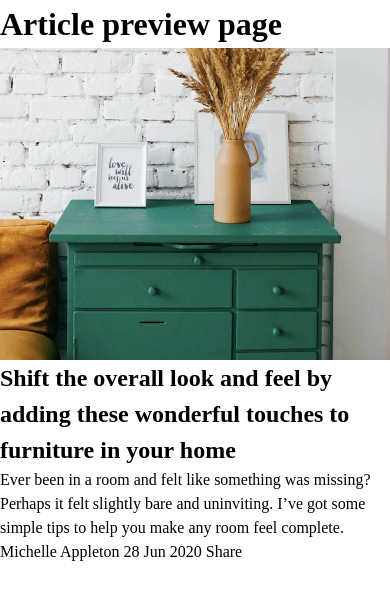
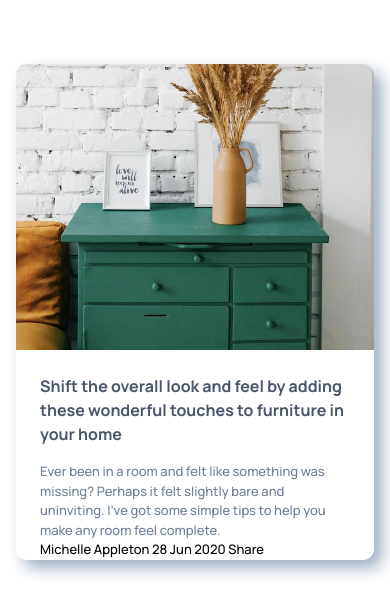
Before and after one commit to sclingan/article-preview, a React (Vite) app: page / in a window 390 px wide. Shown: the top 616 px of the page. Built offline with nearby package versions, Linux system fonts and the light colour scheme.

Commit message:
Adding mobile layout

```diff
--- a/index.html
+++ b/index.html
@@ -4,8 +4,13 @@
     <meta charset="UTF-8">
     <!-- displays site properly based on user's device -->
     <meta name="viewport" content="width=device-width, initial-scale=1.0">
+    <!-- SEO -->
     <meta name="description" content="Article preview challenge">
     <meta name="author" content="Scott Clingan">
+    <!-- Google Fonts -->
+    <link rel="preconnect" href="https://fonts.googleapis.com">
+    <link rel="preconnect" href="https://fonts.gstatic.com" crossorigin>
+    <link href="https://fonts.googleapis.com/css2?family=Manrope:wght@500;700&display=swap" rel="stylesheet">
     <link rel="icon" type="image/png" sizes="32x32" href="./public/favicon-32x32.png">
     <title>Frontend Mentor | Article preview component</title>
   </head>
--- a/src/App.css
+++ b/src/App.css
@@ -39,4 +39,46 @@ p, h1, h2, h3, h4, h5, h6 {
 /*  9. Create a root stacking context */
 #root, #__next {
   isolation: isolate;
+}
+
+body {
+  font-family: "Manrope";
+  font-size: 0.8125rem;
+  font-weight: 500;
+  text-align: left;
+  padding-top: 4rem;
+  padding-inline: 1rem;
+}
+
+.App {
+  box-shadow: 0.5rem 0.5rem 1rem hsl(212, 23%, 69%);
+  border-radius: 0.7rem;
+  overflow: hidden;
+}
+
+h2 {
+  font-weight: 700;
+  color: hsl(217, 19%, 35%);
+  font-size: 1rem;
+  padding-top: 1.5rem;
+}
+
+main {
+  padding-inline: 1.5rem;
+}
+
+p {
+  color: hsl(214, 17%, 51%);
+  padding-top: 1rem;
+}
+
+.sr-only:not(:focus):not(:active) {
+  clip: rect(0 0 0 0);
+  -webkit-clip-path: inset(50%);
+          clip-path: inset(50%);
+  height: 1px;
+  overflow: hidden;
+  position: absolute;
+  white-space: nowrap;
+  width: 1px;
 }/*# sourceMappingURL=App.css.map */
--- a/src/App.scss
+++ b/src/App.scss
@@ -1 +1,54 @@
 @use 'css-reset.scss';
+
+$dark-gray-blue: hsl(217, 19%, 35%);
+$desat-blue: hsl(214, 17%, 51%);
+$gray-blue: hsl(212, 23%, 69%);
+$light-gray-blue: hsl(210, 46%, 95%);
+$font-size: 0.8125rem;
+$fw-500: 500;
+$fw-700: 700;
+$font-family: 'Manrope';
+
+body {
+    font-family: $font-family;
+    font-size: $font-size;
+    font-weight: $fw-500;
+    text-align: left;
+    padding-top: 4rem;
+    padding-inline: 1rem;
+}
+
+.App {
+    box-shadow: 0.5rem 0.5rem 1rem $gray-blue;
+    border-radius: 0.7rem;
+    overflow: hidden;
+}
+
+header {
+}
+
+h2 {
+    font-weight: $fw-700;
+    color: $dark-gray-blue;
+    font-size: 1rem;
+    padding-top: 1.5rem;
+}
+
+main {
+    padding-inline: 1.5rem;
+}
+
+p {
+    color: $desat-blue;
+    padding-top: 1rem;
+}
+
+.sr-only:not(:focus):not(:active) {
+    clip: rect(0 0 0 0);
+    clip-path: inset(50%);
+    height: 1px;
+    overflow: hidden;
+    position: absolute;
+    white-space: nowrap;
+    width: 1px;
+  }
--- a/src/App.tsx
+++ b/src/App.tsx
@@ -7,7 +7,7 @@ function App() {
   return (
     <div className="App">
       <header>
-        <h1 className='sr-hidden'>Article preview page</h1>
+        <h1 className='sr-only'>Article preview page</h1>
        <img src={drawer} alt=""></img>
       </header>
       <main>
```
Also changed, not shown: 1 other file (tests, documents, lock files or other folders).
